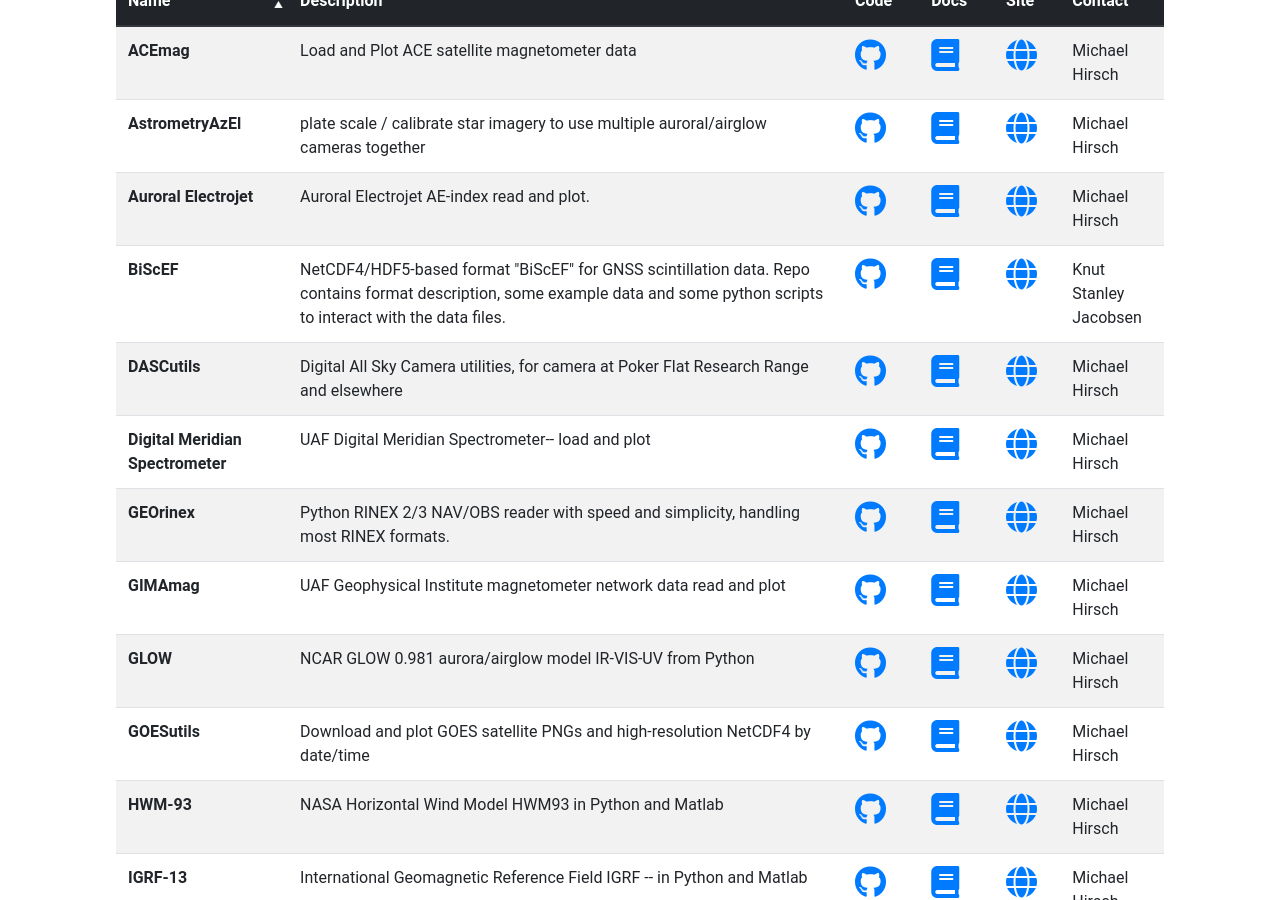
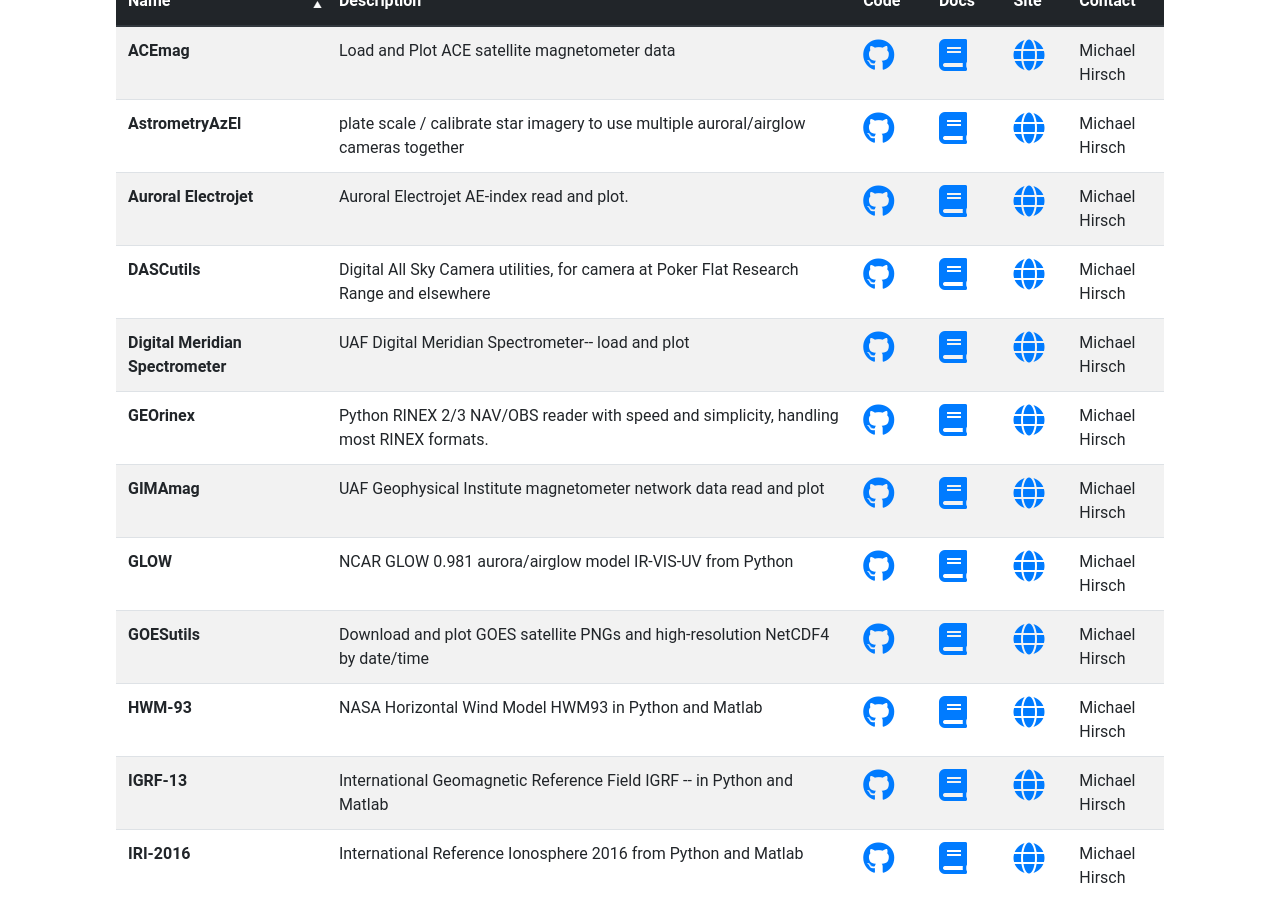
Before and after one commit to heliophysicsPy/heliophysicsPy.github.io, a Jekyll site: the page built from _pages/projects.html, in a window 1280 px wide and 900 px high, scrolled down 9467 px. Built offline with Jekyll 4.4.1, drawn with Linux system fonts in a browser that asks for light colours; nearby versions of some CDN libraries.

Commit message:
Removed BiScEF from projects_unevaluated.yml

```diff
--- a/_data/projects_unevaluated.yml
+++ b/_data/projects_unevaluated.yml
@@ -182,9 +182,3 @@
   description: Download/Plot NEXRAD compositive reflectivity by date/time, for ionospheric perturbations
   contact: Michael Hirsch
   keywords: ["ionosphere_thermosphere_mesosphere","general"]
-
-- name: BiScEF
-  code: https://github.com/kartverket/BiScEF/
-  description: NetCDF4/HDF5-based format "BiScEF" for GNSS scintillation data. Repo contains format description, some example data and some python scripts to interact with the data files.
-  contact: Knut Stanley Jacobsen
-  keywords: ["ionosphere_thermosphere_mesosphere","general", "2D_graphics", "data_container", "line_plots", "plotting", "hdf5", "netcdf"]
```
